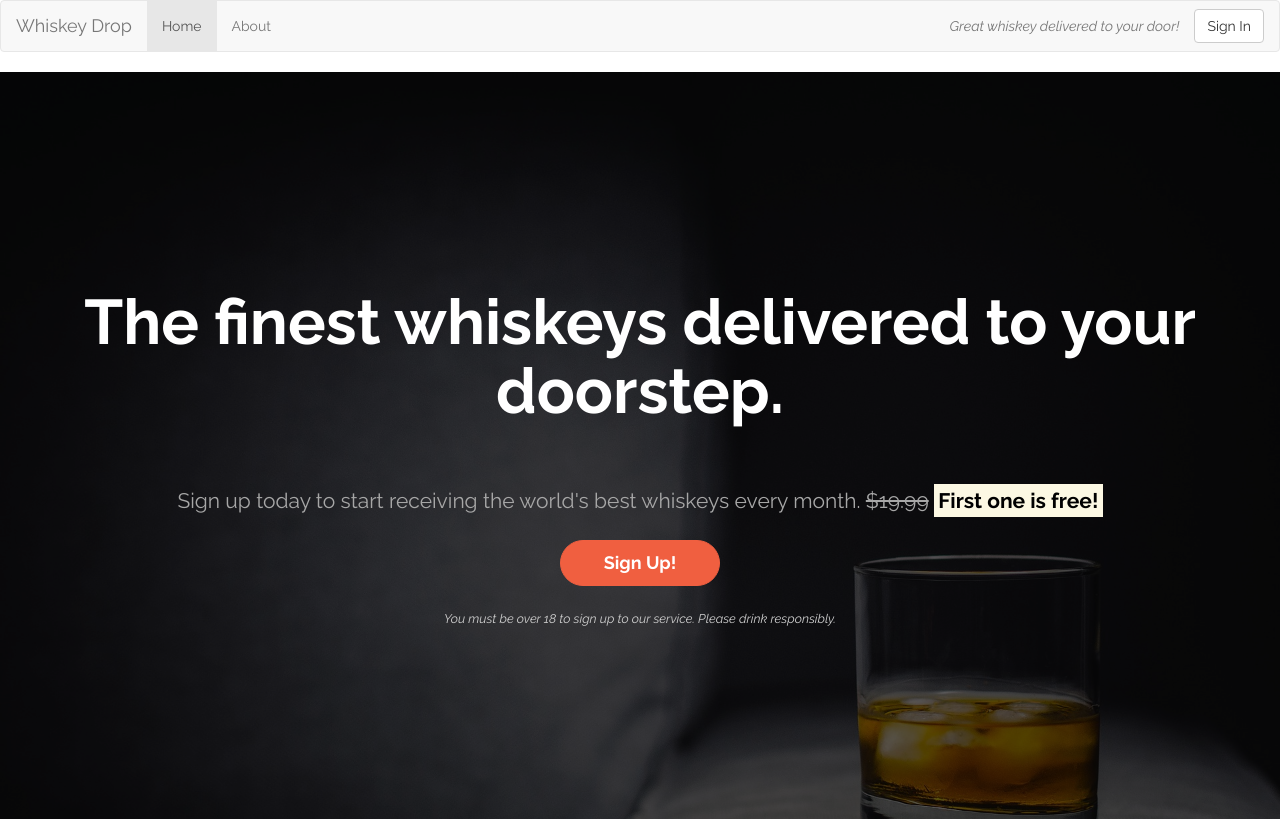
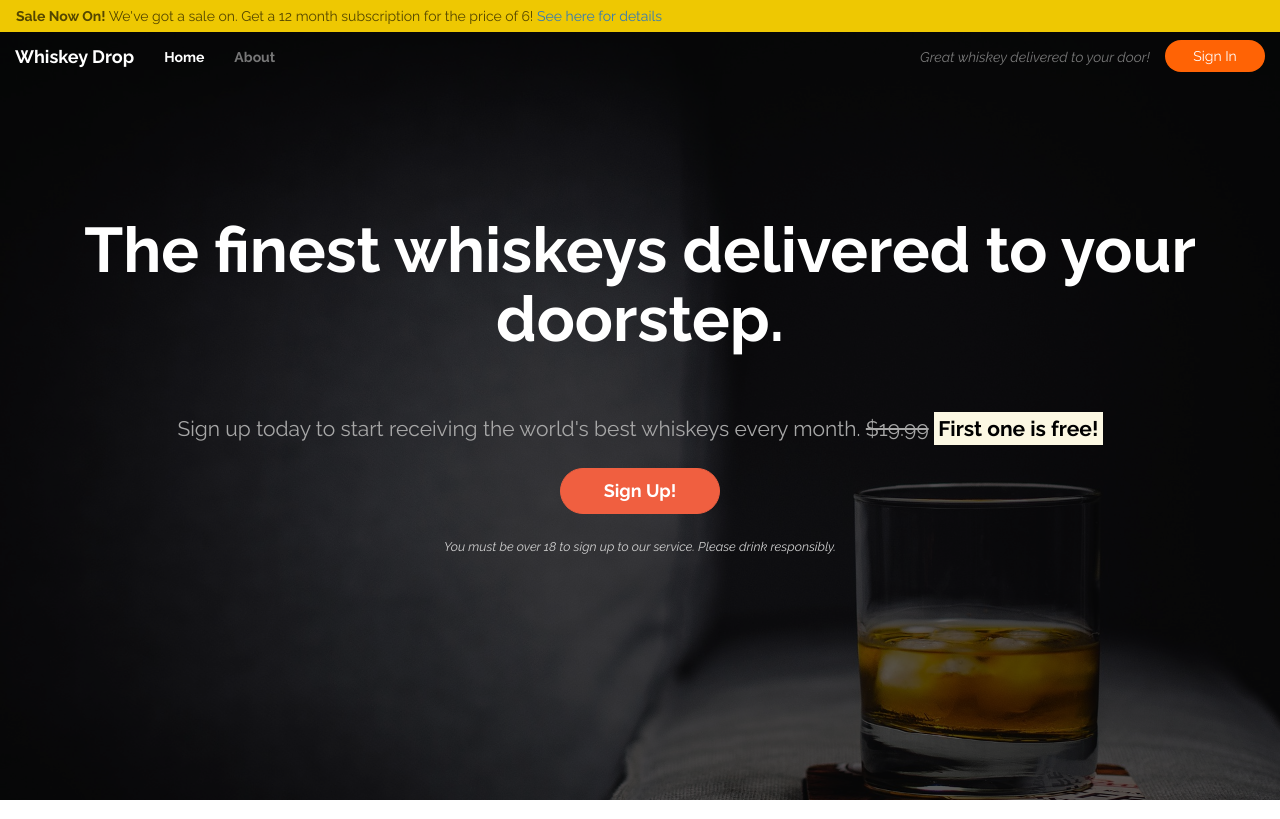
Before and after one commit to ckz8780/ci-bootstrap-landing-page, a plain HTML site: page index.html in a window 1280 px wide. Shown: the top 819 px of the page. Drawn offline with nearby package versions, Linux system fonts and the light colour scheme.

Commit message:
styled nav and alert box

```diff
--- a/css/styles.css
+++ b/css/styles.css
@@ -4,8 +4,19 @@ body {
 
 /* Containers */
 
-.alert-container {
-    display: none;
+.alert-container .col-xs-12 {
+    padding-left: 0;
+    padding-right: 0;
+}
+
+.site-wide-alert {
+    color: #544600;
+    background-color: #eec802;
+    border-color: #eec802;
+    padding: 5px 15px;
+    margin-bottom: 0;
+    border: 1px solid transparent;
+    border-radius: 0;
 }
 
 .callout-container {
@@ -32,16 +43,78 @@ body {
     background-color: rgba(0, 0, 0, 0.65);
 }
 
-.favorites-container {
+.favorites-container {}
 
+.quotes-container {}
+
+.features-container {}
+
+/* Navbar */
+
+.navbar {
+    margin-bottom: 0;
+    position: absolute;
+    top: 0;
+    left: 0;
+    width: 100%;
+    z-index: 1;
+    background-color: transparent;
+    border: 0;
 }
 
-.quotes-container {
-
+.navbar-default .navbar-collapse {
+    border-color: transparent;
 }
 
-.features-container {
+.navbar-default .navbar-toggle {
+    border: 0;
+}
 
+.navbar-default .navbar-toggle:hover {
+    background-color: transparent;
+}
+
+.navbar-default .navbar-toggle .icon-bar {
+    background-color: white;
+}
+
+.navbar .navbar-brand {
+    font-weight: bold;
+    color: white;
+}
+
+.navbar .navbar-brand:hover {
+    color: white;
+}
+
+.navbar-default .navbar-nav a {
+    font-weight: bold;
+}
+
+.navbar-default .navbar-nav>.active>a,
+.navbar-default .navbar-nav>.active>a:focus,
+.navbar-default .navbar-nav>.active>a:hover {
+    color: white;
+    background: transparent;
+}
+
+.navbar-default .navbar-nav>li>a:focus,
+.navbar-default .navbar-nav>li>a:hover {
+    color: white;
+}
+
+.navbar-btn {
+    border: 0;
+    border-radius: 16px;
+    width: 100px;
+    background-color: #ff6305;
+    color: white;
+}
+
+.navbar-btn:hover {
+    background-color: #df4929;
+    border-color: #df4929;
+    color: white;
 }
 
 /* Jumbotron */
--- a/index.html
+++ b/index.html
@@ -13,12 +13,29 @@
 
 <body>
 	<nav class="navbar navbar-default">
+		<div class="container-fluid alert-container hidden-xs">
+			<div class="row">
+				<div class="col-xs-12">
+					<div class="site-wide-alert alert alert-warning">
+						<strong>Sale Now On!</strong> We've got a sale on. Get a 12 month subscription for the price of 6! <a href="/">See here for details</a>
+					</div>
+				</div>
+			</div>
+		</div>
 		<div class="container-fluid">
 			<div class="navbar-header">
 				<a href="/" class="navbar-brand">
 					Whiskey Drop
 				</a>
+				<button type="button" class="navbar-toggle collapsed" data-toggle="collapse" data-target="#navbar">
+                    <span class="sr-only">Toggle navigation</span>
+                    <span class="icon-bar"></span>
+                    <span class="icon-bar"></span>
+                    <span class="icon-bar"></span>
+                </button>
 			</div>
+
+			<div class="navbar-collapse collapse" id="navbar">
 				<ul class="nav navbar-nav">
 					<li class="active"><a href="/">Home</a></li>
 					<li><a href="/">About</a></li>
@@ -29,16 +46,8 @@
 					<p class="navbar-text"><i>Great whiskey delivered to your door!</i></p>
 				</div>
 			</div>
+		</div>
 	</nav>
-	<div class="container alert-container">
-		<div class="row hidden-xs">
-			<div class="col-xs-12">
-				<div class="alert alert-warning">
-					<strong>Sale Now On!</strong> We've got a sale on. Get a 12 month subscription for the price of 6! <a href="/">See here for details</a>
-				</div>
-			</div>
-		</div>
-	</div>
 
 	<div class="container-fluid callout-container">
 		<div class="opaque-overlay">&nbsp;</div>
```
Lines whose indentation alone changed are shown as unchanged.
